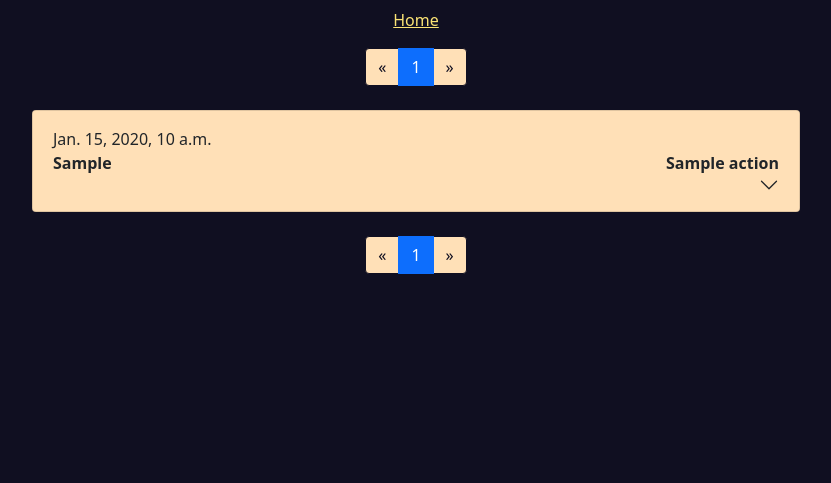
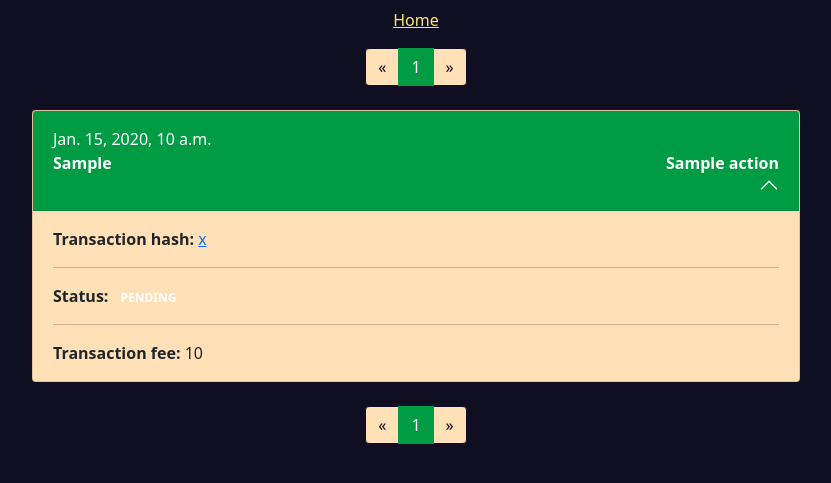
Before and after one commit to jamestran201/dfk-transaction-tracker, a Django app: template tracker/templates/transactions/get.html in a window 1280 px wide. Shown: the top 483 px of the page, without its empty margins (224-1055 px from the left). Run offline with Django 4.2, Linux system fonts and the light colour scheme; the template is opened without the code that fills it: most values are stand-ins (such as "Sample title", 1, 10 or a date in 2020); style sheets or scripts are compiled from the project's sources; parts of the project's set-up code (start-up, migrations or seed data) failed here and were passed over; some libraries are stand-ins or nearby versions.

Commit message:
Change colors

```diff
--- a/static/scss/base.scss
+++ b/static/scss/base.scss
@@ -1,11 +1,21 @@
 // Overriding default variables from boostrap.scss
+// $component-active-bg: #009C44;
 $danger: #f83b4d;
 
 $accordion-bg: #ffe0b7;
+$accordion-button-active-bg: #009C44;
+$accordion-button-active-color: #FFFFFF;
 
 $pagination-color: #100F21;
 $pagination-bg: #ffe0b7;
 $pagination-border-color: #100F21;
+
+$pagination-focus-color: #009C44;
+$pagination-hover-color: #009C44;
+
+$pagination-active-color: #FFFFFF;
+$pagination-active-bg: #009C44;
+
 
 @import '../node_modules/bootstrap/scss/bootstrap.scss';
 
--- a/tracker/templates/transactions/get.html
+++ b/tracker/templates/transactions/get.html
@@ -40,7 +40,7 @@
   {% for transaction in transactions %}
     <div class="accordion-item text-wrap text-break mx-3 my-2 rounded custom-container">
       <div class="accordion-header">
-        <div class="accordion-button collapsed flex-column align-items-start" data-bs-toggle="collapse" data-bs-target="#collapse{{forloop.counter0}}" aria-expanded="false" aria-controls="collapse{{forloop.counter0}}">
+        <div class="accordion-button flex-column align-items-start" data-bs-toggle="collapse" data-bs-target="#collapse{{forloop.counter0}}" aria-expanded="false" aria-controls="collapse{{forloop.counter0}}">
           <span>{{ transaction.date }}</span>
 
           <div class="d-flex flex-row justify-content-between w-100">
@@ -50,7 +50,7 @@
         </div>
       </div>
 
-      <div id="collapse{{forloop.counter0}}" class="accordion-collapse collapse">
+      <div id="collapse{{forloop.counter0}}" class="accordion-collapse collapse show">
         <div class="accordion-body">
           <strong>Transaction hash:</strong>
           <a href="{{ transaction.block_explorer_link }}" target="_blank">{{ transaction.tx_hash }}</a>
```
